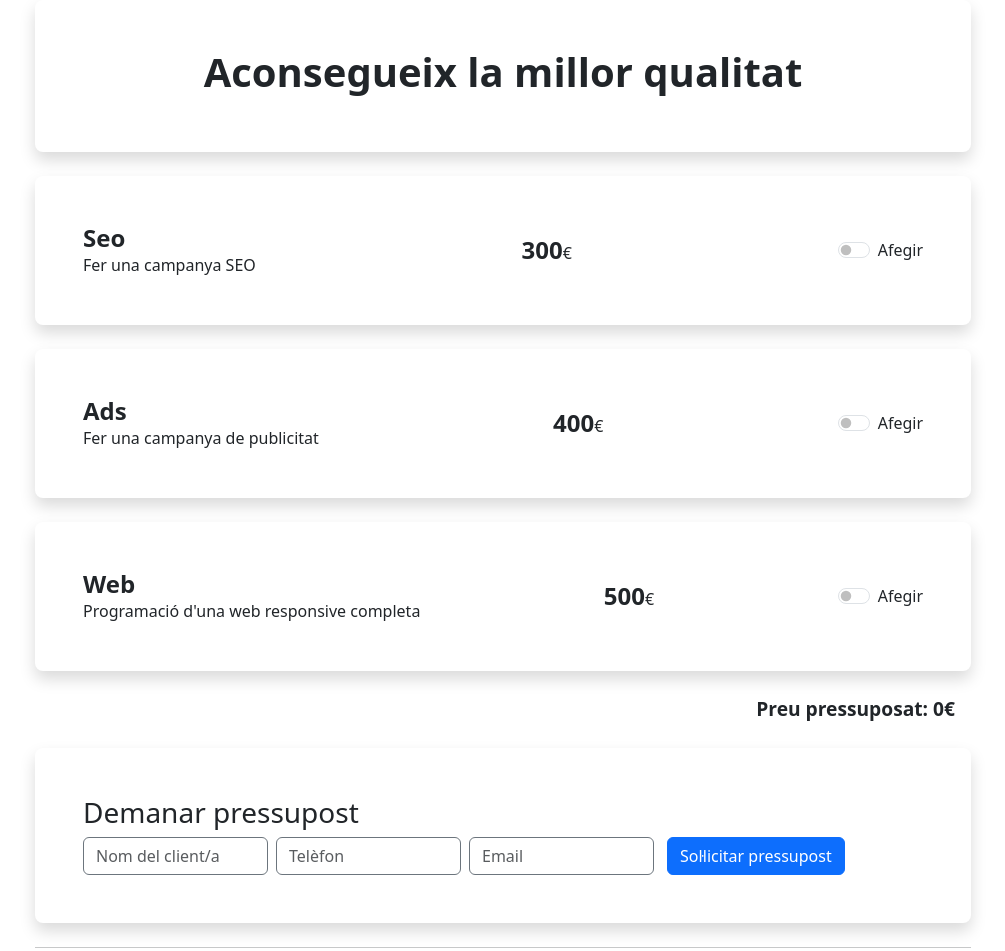
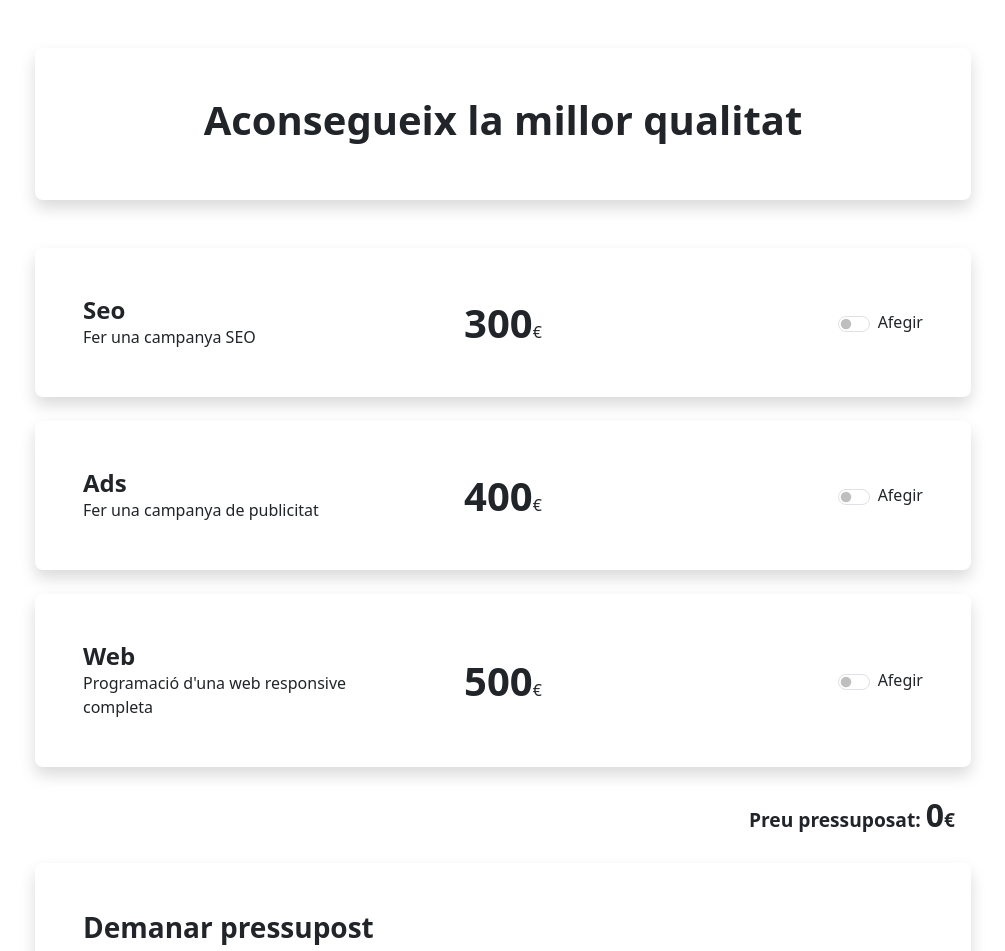
Before and after one commit to Wizardrunner/Sprint-6, an Angular app: page / in a window 1280 px wide. Shown: the top 951 px of the page, without its empty margins (137-1142 px from the left). Built offline with nearby package versions, Linux system fonts and the light colour scheme.

Commit message:
CSS version 3

```diff
--- a/src/app/app.component.html
+++ b/src/app/app.component.html
@@ -1,91 +1,101 @@
 <!--src/app/app.component.html-->
-<div class="option-box p-5 mb-4 bg-white rounded-3 mx-auto">
+<div class="option-box p-5 m-5 bg-white rounded-3 mx-auto">
   <h1 class="text-center fw-bold">Aconsegueix la millor qualitat</h1>
 </div>
-<div class="option-box p-5 mb-4 bg-white rounded-3 mx-auto d-flex align-items-center justify-content-between">
-  <div class="text-start">
-    <span class="h4 fw-bold">Seo</span>
-    <br>
+<!-- SEO Option Box -->
+<div class="option-box p-5 mb-4 bg-white rounded-3 mx-auto" [ngClass]="{'border-azul': seo}">
+  <div class="row align-items-center">
+    <div class="col-md-4">
+      <span class="h4 fw-bold">Seo</span><br>
       <span>Fer una campanya SEO</span>
     </div>
-  <div class="text-center flex-grow-1">
-    <span class="h4 fw-bold">300</span><span class="text-small">€</span>
+    <div class="col-md-4 text-center">
+      <span class="h4 fw-bold price-number">300</span><span class="text-small">€</span>
     </div>
-  <div class="form-check form-switch">
+    <div class="col-md-4 d-flex justify-content-end">
+      <div class="form-check form-switch d-flex align-items-center">
         <input class="form-check-input" type="checkbox" id="seo" [(ngModel)]="seo" (change)="calculateBudget()">
-    <label class="form-check-label" for="seo">Afegir</label>
+        <label class="form-check-label ms-2" for="seo">Afegir</label>
+      </div>
+    </div>
   </div>
 </div>
 
-<div class="option-box p-5 mb-4 bg-white rounded-3 mx-auto d-flex align-items-center justify-content-between">
-  <div class="text-start">
-    <span class="h4 fw-bold">Ads</span>
-    <br>
+<!-- Ads Option Box -->
+<div class="option-box p-5 mb-4 bg-white rounded-3 mx-auto" [ngClass]="{'border-azul': ads}">
+  <div class="row align-items-center">
+    <div class="col-6 col-md-4">
+      <span class="h4 fw-bold">Ads</span><br>
       <span>Fer una campanya de publicitat</span>
     </div>
-  <div class="text-center flex-grow-1">
-    <span class="h4 fw-bold">400</span><span class="text-small">€</span>
+    <div class="col-3 col-md-4 text-center">
+      <span class="h4 fw-bold price-number">400</span><span class="text-small">€</span>
     </div>
-  <div class="form-check form-switch">
+    <div class="col-md-4 d-flex justify-content-end">
+      <div class="form-check form-switch d-flex align-items-center">
         <input class="form-check-input" type="checkbox" id="ads" [(ngModel)]="ads" (change)="calculateBudget()">
-    <label class="form-check-label" for="ads">Afegir</label>
+        <label class="form-check-label ms-2" for="ads">Afegir</label>
+      </div>
+    </div>
   </div>
 </div>
 
-<div class="option-box p-5 mb-4 bg-white rounded-3 mx-auto d-flex flex-column">
-  <div class="d-flex align-items-center justify-content-between">
-    <div class="text-start">
-      <span class="h4 fw-bold">Web</span>
-      <br>
+<!-- Web Option Box -->
+<div class="option-box p-5 mb-4 bg-white rounded-3 mx-auto" [ngClass]="{'border-azul': web}">
+  <div class="row align-items-center">
+    <div class="col-6 col-md-4">
+      <span class="h4 fw-bold">Web</span><br>
       <span>Programació d'una web responsive completa</span>
     </div>
-    <div class="text-center flex-grow-1">
-      <span class="h4 fw-bold">500</span><span>€</span>
+    <div class="col-3 col-md-4 text-center">
+      <span class="h4 fw-bold price-number">500</span><span>€</span>
     </div>
-    <div class="form-check form-switch">
+    <div class="col-md-4 d-flex justify-content-end">
+      <div class="form-check form-switch d-flex align-items-center">
         <input class="form-check-input" type="checkbox" id="web" [(ngModel)]="web" (change)="updateWebOption()">
-      <label class="form-check-label" for="web">Afegir</label>
+        <label class="form-check-label ms-2" for="web">Afegir</label>
+      </div>
     </div>
   </div>
 
   <div *ngIf="showPanel" class="web-option-container mt-3">
     <div class="d-flex align-items-center mb-2 justify-content-end">
       <!-- Botón de información para "Nombre de pàgines:" -->
-      <button class="btn btn-info btn-sm p-0 me-2" type="button" (click)="openModal('Afegeix les pàgines que tindrà el teu projecte. El cost de cada pàgina és de 30€.')">
+      <button class="btn btn-warning btn-sm p-0 me-2" type="button" (click)="openModal('Afegeix les pàgines que tindrà el teu projecte.<br>El cost de cada pàgina és de 30€.')">
         <i class="bi bi-info-circle-fill"></i>
       </button>
       <span class="fw-bold me-3">Nombre de pàgines:</span>
       <!-- Botón "-" sin borde -->
       <button class="btn btn-link p-0 me-1" type="button" (click)="changePages(-1)" [disabled]="numberOfPages <= 1">
-        <i class="bi bi-dash-circle-fill"></i>
+        <i class="bi bi-dash-circle-fill icon-blue"></i>
       </button>
       <input type="text" class="form-control form-control-sm mx-1" style="width: 60px;" [ngModel]="numberOfPages" readonly>
       <!-- Botón "+" sin borde -->
       <button class="btn btn-link p-0" type="button" (click)="changePages(1)">
-        <i class="bi bi-plus-circle-fill"></i>
+        <i class="bi bi-plus-circle-fill icon-blue"></i>
       </button>
     </div>
     <div class="d-flex align-items-center justify-content-end">
       <!-- Botón de información para "Nombre de llenguatges:" -->
-      <button class="btn btn-info btn-sm p-0 me-2" type="button" (click)="openModal('Afegeix els idiomes que tindrà el teu projecte. El cost de cada idioma és de 30€.')">
+      <button class="btn btn-warning btn-sm p-0 me-2" type="button" (click)="openModal('Afegeix els idiomes que tindrà el teu projecte.<br>El cost de cada idioma és de 30€.')">
         <i class="bi bi-info-circle-fill"></i>
       </button>
       <span class="fw-bold me-3">Nombre de llenguatges:</span>
       <!-- Botón "-" sin borde -->
       <button class="btn btn-link p-0 me-1" type="button" (click)="changeLanguages(-1)" [disabled]="numberOfLanguages <= 1">
-        <i class="bi bi-dash-circle-fill"></i>
+        <i class="bi bi-dash-circle-fill icon-blue"></i>
       </button>
       <input type="text" class="form-control form-control-sm mx-1" style="width: 60px;" [ngModel]="numberOfLanguages" readonly>
       <!-- Botón "+" sin borde -->
       <button class="btn btn-link p-0" type="button" (click)="changeLanguages(1)">
-        <i class="bi bi-plus-circle-fill"></i>
+        <i class="bi bi-plus-circle-fill icon-blue"></i>
       </button>
     </div>
   </div>
 </div>
 
-<div class="total-budget text-end pe-3 pb-4">
-  Preu pressuposat: {{ totalBudget }}€
+<div class="total-budget text-end pe-3 pb-4 fw-bold">
+  Preu pressuposat: <span class="fw-bold fs-2">{{ totalBudget }}</span>€
 </div>
 
 <!-- Componente modal para mostrar información -->
@@ -93,28 +103,43 @@
 
 <!-- Formulario para que los usuarios puedan meter sus datos -->
 <div class="option-box p-5 mb-4 bg-white rounded-3 mx-auto">
-  <h3>Demanar pressupost</h3>
-  <div class="d-flex align-items-end gap-2 flex-wrap">
-    <input type="text" [(ngModel)]="customerName" placeholder="Nom del client/a" class="form-control border-gray rounded input-fixed-width">
-    <input type="text" [(ngModel)]="customerPhone" placeholder="Telèfon" class="form-control border-gray rounded input-fixed-width">
-    <input type="email" [(ngModel)]="customerEmail" placeholder="Email" class="form-control border-gray rounded input-fixed-width">
+  <h3 class="fw-bold">Demanar pressupost</h3>
+  <div class="d-flex flex-wrap gap-2">
+    <!-- Nombre del cliente -->
+    <div class="flex-grow-1">
+      <input type="text" [(ngModel)]="customerName" placeholder="Nom del client/a" class="form-control border-gray rounded">
+      <div *ngIf="nameError" class="text-danger">{{nameError}}</div>
+    </div>
+
+    <!-- Teléfono -->
+    <div class="flex-grow-1">
+      <input type="text" [(ngModel)]="customerPhone" placeholder="Telèfon" class="form-control border-gray rounded">
+      <div *ngIf="phoneError" class="text-danger">{{phoneError}}</div>
+    </div>
+
+    <!-- Email -->
+    <div class="flex-grow-1">
+      <input type="email" [(ngModel)]="customerEmail" placeholder="Email" class="form-control border-gray rounded">
+      <div *ngIf="emailError" class="text-danger">{{emailError}}</div>
+    </div>
+
+    <!-- Botón de solicitud de presupuesto -->
+    <div class="d-flex align-items-end">
       <button class="btn btn-primary" (click)="requestBudget()">Sol·licitar pressupost</button>
     </div>
-  <div *ngIf="nameError" class="error">{{nameError}}</div>
-  <div *ngIf="phoneError" class="error">{{phoneError}}</div>
-  <div *ngIf="emailError" class="error">{{emailError}}</div>
+  </div>
 </div>
 
 <!-- Botones para ordenar y campo de búsqueda -->
 <div class="option-box-container mx-auto" style="width: 936px;">
   <hr class="my-4"/> <!-- Línea divisoria -->
-  <h2 class="mb-3">Pressupostos en curs:</h2> <!-- Título -->
+  <h2 class="fw-bold mb-3">Pressupostos en curs:</h2>
 
   <div class="d-flex justify-content-between align-items-center mb-3">
     <!-- Ajustes para el buscador con símbolo de lupa -->
     <div class="input-group" style="width: auto;">
       <span class="input-group-text"><i class="bi bi-search"></i></span>
-      <input type="text" class="form-control" placeholder="Buscar" [(ngModel)]="filterText">
+      <input type="text" class="form-control" placeholder="Buscar per nom" [(ngModel)]="filterText">
     </div>
 
     <!-- Ajustes para los botones sin fondo y con flechas dinámicas -->
--- a/src/app/app.component.scss
+++ b/src/app/app.component.scss
@@ -1,8 +1,13 @@
 /* app.component.scss*/
 /* stilos generales para los cuadros de opciones */
+.border-azul {
+  border: 2px solid #007bff !important; /* Usa el azul de Bootstrap o el color azul que prefieras */
+}
+
 .option-box {
   width: 936px;
   box-shadow: 0 0.5rem 1rem rgba(0, 0, 0, .15);
+
 }
 
 /* Estilo para el contenedor de la opción de página web que incluye los inputs */
@@ -26,3 +31,8 @@ button, input[type="number"] {
   color: red;
   margin-top: 5px;
 }
+
+.price-number {
+  font-size: 2.5rem;
+  font-weight: bold;
+}
--- a/src/app/app.component.ts
+++ b/src/app/app.component.ts
@@ -40,21 +40,21 @@ export class AppComponent {
   validateName() {
     const regex = /^[a-zA-ZñÑçÇáéíóúÁÉÍÓÚ\s]{3,}$/;
     if (!regex.test(this.customerName)) {
-      this.nameError = "Solo letras y tres como mínimo";
+      this.nameError = "¡Mínimo 3 letras!";
     }
   }
 
   validatePhone() {
     const regex = /^[0-9]{9}$/;
     if (!regex.test(this.customerPhone)) {
-      this.phoneError = "Solo números y deben de ser nueve";
+      this.phoneError = "¡9 números!";
     }
   }
 
   validateEmail() {
     const regex = /^[a-zA-Z0-9._%+-]+@[a-zA-Z0-9.-]+\.[a-zA-Z]{2,4}$/;
     if (!regex.test(this.customerEmail)) {
-      this.emailError = "Solo formato de email";
+      this.emailError = "¡Formato de email!";
     }
   }
 
@@ -172,8 +172,10 @@ export class AppComponent {
       let services = [];
       if (this.seo) services.push('SEO');
       if (this.ads) services.push('Publicidad');
-      if (this.web) services.push(`Web (${this.numberOfPages} páginas, ${this.numberOfLanguages} idiomas)`);
-      return services.join(', ');
+      if (this.web) {
+        services.push(`Web (${this.numberOfPages} páginas ${this.numberOfLanguages} idiomas)`);
+      }
+          return services.join(', ');
     }
 
     resetForm() {
--- a/src/app/budgets-list/budgets-list.component.ts
+++ b/src/app/budgets-list/budgets-list.component.ts
@@ -7,14 +7,28 @@ import { CommonModule } from '@angular/common';
   standalone: true,
   imports: [CommonModule],
   template: `
-    <div *ngIf="budgets.length > 0">
-      <div *ngFor="let budget of budgets" class="option-box p-5 mb-4 bg-white rounded-3 mx-auto d-flex align-items-center justify-content-between">
-        <div>{{budget.name}} ({{budget.phone}}, {{budget.email}})</div>
-        <div>Serveis contractats: {{budget.services}}</div>
-        <div>Total: {{budget.total}}€</div>
-        <button class="btn btn-primary" (click)="shareBudgetURL(budget)">Compartir URL</button>
+<div *ngIf="budgets.length > 0" class="container mt-4">
+  <div *ngFor="let budget of budgets" class="option-box p-5 mb-4 bg-white rounded-3 mx-auto">
+    <div class="d-flex justify-content-between align-items-start">
+      <div>
+        <h3 class="mb-2">{{ budget.name }}</h3>
+        <p class="mb-0">{{ budget.phone }}<br>{{ budget.email }}</p>
+      </div>
+      <div>
+        <h4 class="fw-bold mt-0 mb-2">Serveis contractats:</h4>
+        <ul class="list-unstyled">
+          <li *ngFor="let service of budget.services.split(', ')"><span class="me-2">•</span>{{ service }}</li>
+        </ul>
+      </div>
+      <div class="text-end">
+        <p class="fw-bold mt-0">Total: <span class="fw-bold fs-2">{{ budget.total }}</span>€</p>
       </div>
     </div>
+    <div class="text-end mt-3">
+      <button class="btn btn-primary" (click)="shareBudgetURL(budget)">Compartir URL</button>
+    </div>
+  </div>
+</div>
     <div *ngIf="budgets.length === 0" class="mx-auto nohiha">
     <p>No hi ha pressupostos disponibles.</p>
   </div>
--- a/src/app/info-modal/info-modal.component.html
+++ b/src/app/info-modal/info-modal.component.html
@@ -1,7 +1,11 @@
 <!-- src/app/info-modal/info-modal.component.html -->
 <div *ngIf="show" class="modal-background">
   <div class="mi-modal">
-    <p>{{ content }}</p>
-    <button class="btn btn-primary" (click)="closeModal()">Tancar</button>
-  </div>
+    <div [innerHTML]="content">
+      <p>{{ content }}</p>
+    </div>
+    <div class="text-end">
+      <button class="btn btn-primary" (click)="closeModal()">Tancar</button>
+    </div>
+      </div>
 </div>
--- a/src/styles.scss
+++ b/src/styles.scss
@@ -72,3 +72,7 @@
     margin-left: 5px; // Espacio entre el texto y la flecha
   }
 }
+
+.icon-blue {
+  color: #007bff;
+}
```
Also changed, not shown: src/app/budgets-list/budgets-list.component.html (+0 -12 lines). Lines whose indentation alone changed are shown as unchanged.
